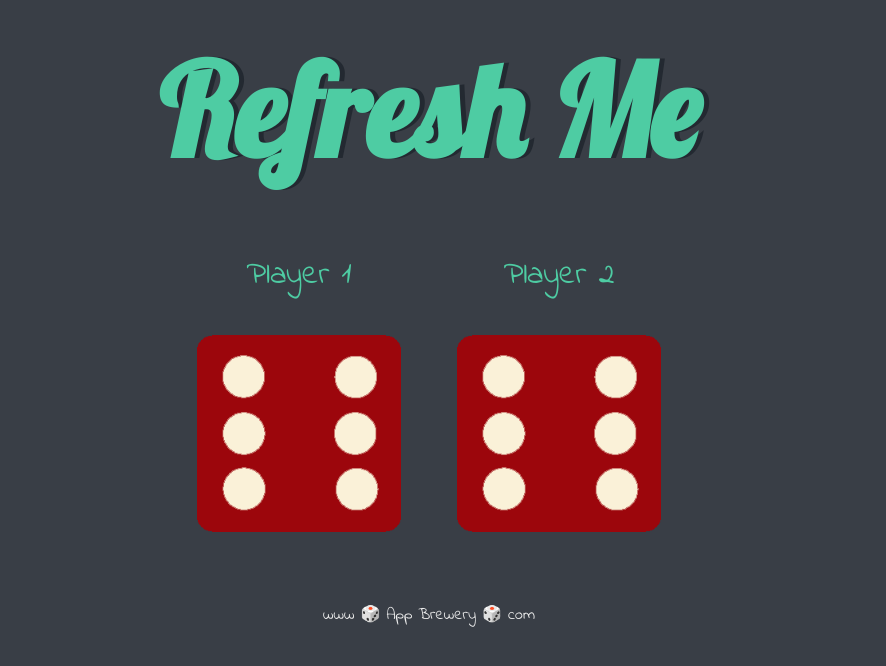
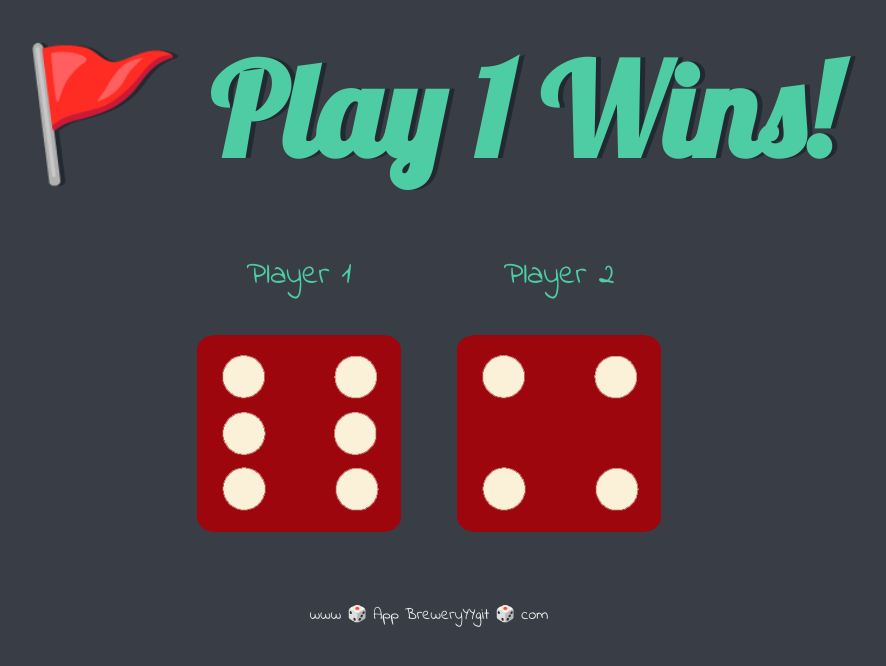
Before and after one commit to GunjanRanjan/Dice-Game-, a plain HTML site: page index.html in a window 1280 px wide. Shown: the whole page, without its empty margins (211-1097 px from the left). Drawn offline with Linux system fonts and the light colour scheme.

Commit message:
Commited

```diff
--- a/index.html
+++ b/index.html
@@ -24,11 +24,11 @@
 
     </div>
 
-    <script src="index.js" charset="utf-8"></script>
+    <script src="script.js" charset="utf-8"></script>
 
       </body>
 
       <footer>
-        www 🎲 App Brewery 🎲 com
+        www 🎲 App BreweryYYgit  🎲 com
       </footer>
     </html>
```
